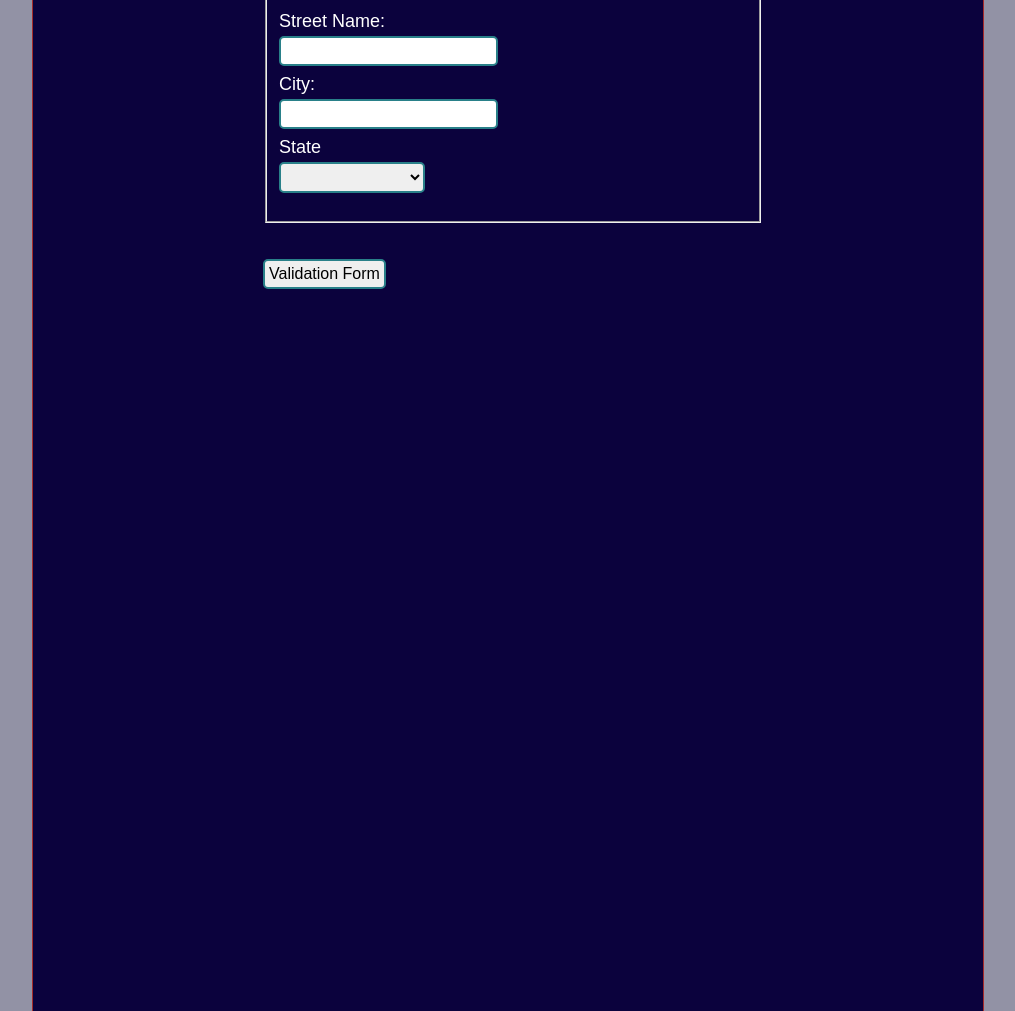
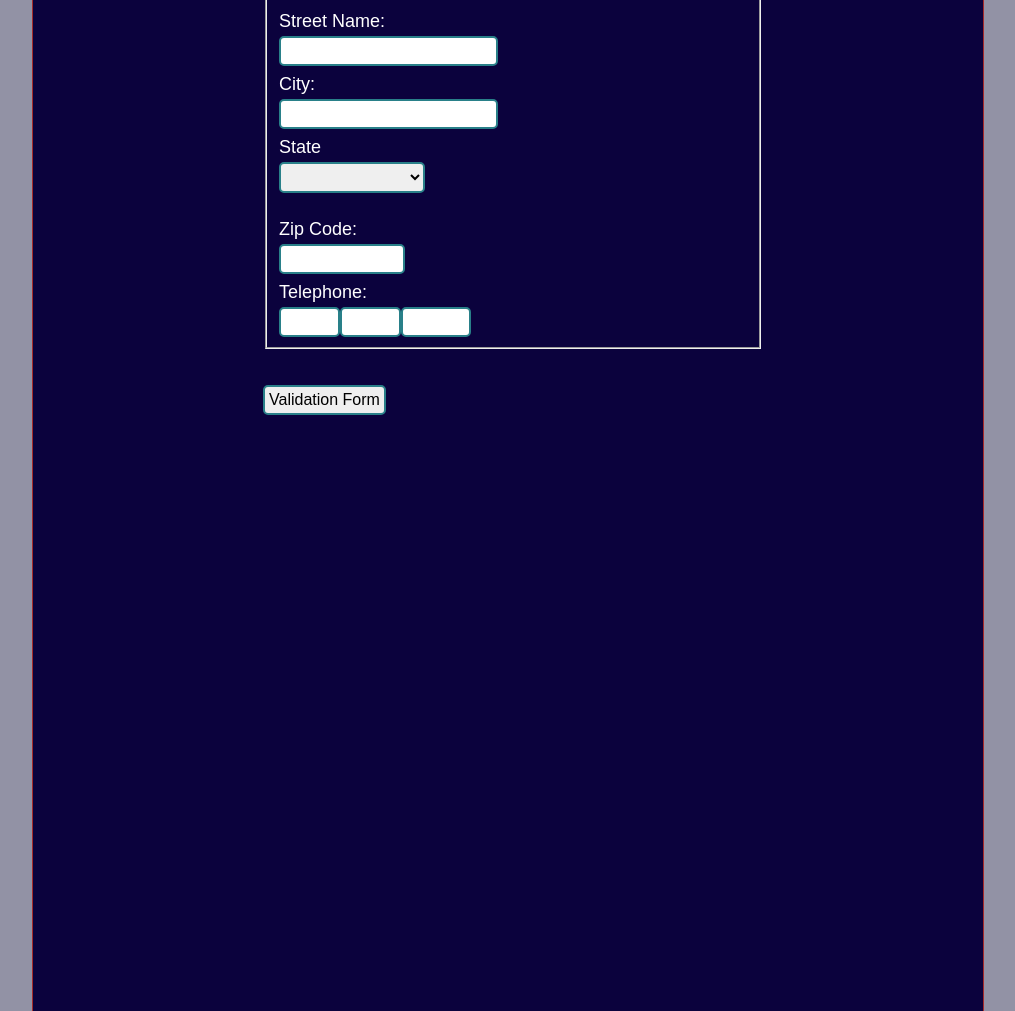
Before and after one commit to selenasiri/gatsby-voice-performance, a Gatsby site: page /registration in a window 1280 px wide. Shown: the part 829-1840 px from the top of the page, without its empty margins (132-1147 px from the left). Built offline with nearby package versions, Linux system fonts and the light colour scheme; Gatsby itself is replaced by a stand-in of ours.

Commit message:
telephone registration

```diff
--- a/src/pages/registration.jsx
+++ b/src/pages/registration.jsx
@@ -25,7 +25,6 @@ const Registration = () => {
       >
         <fieldset>
           <legend>Contact Info</legend>
-
           <div className="name-group-container">
             <div className="name-group">
               <label for="firstname">First Name</label>
@@ -49,21 +48,16 @@ const Registration = () => {
             </div>
           </div>
           <br />
-
           <div className="email">
             <label for="email">Email</label>
             <input type="text" name="email" id="email" title="email" />
           </div>
           <br />
-
           <label htmlFor="streetName">Street Name:</label>
           <input type="text" name="streetName" id="streetName" />
-
           <br />
-
           <label htmlFor="city">City:</label>
           <input type="text" name="city" id="city" />
-
           <div className="state">
             <label for="state">State </label>
             {/* <input type="text" name="state " id="state" title="state" /> */}
@@ -126,11 +120,37 @@ const Registration = () => {
             </select>
           </div>
           <br />
-
-          {/* Zip-code
-
-
-          Telephone */}
+          <label for="zipCode">Zip Code:</label>
+          <input
+            type="text"
+            name="zipCode"
+            id="zipCode"
+            size="10"
+            maxlength="10"
+          />
+          <br />
+          <label for="areaCode">Telephone:</label>
+          <input
+            type="text"
+            name="areaCode"
+            id="areaCode"
+            size="3"
+            maxlength="3"
+          />
+          <input
+            type="text"
+            name="phonePrefix"
+            id="phonePrefix"
+            size="3"
+            maxlength="3"
+          />
+          <input
+            type="text"
+            name="phoneSuffix"
+            id="phoneSuffix"
+            size="4"
+            maxlength="4"
+          />
         </fieldset>
         <br /> <br />
         <input className="submit-btn" type="submit" value="Validation Form" />
```
